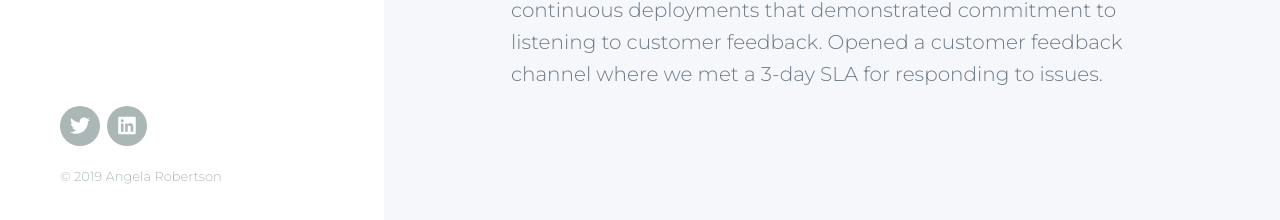
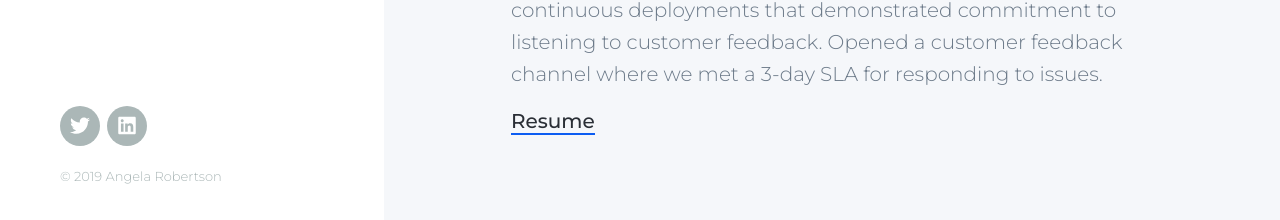
Before and after one commit to arob98/arob98.github.io, a Jekyll site: the page built from _pages/portfolio.md, in a window 1280 px wide and 900 px high, scrolled down 154 px. Shown: the part 677-897 px from the top of the window. Built offline with Jekyll 4.4.1, drawn with Linux system fonts in a browser that asks for light colours; nearby versions of some CDN libraries.

Commit message:
updated resume

```diff
--- a/_pages/portfolio.md
+++ b/_pages/portfolio.md
@@ -13,3 +13,5 @@ My teams have succeeded because of our commitment to simplify the user experienc
 * (Recent) Lead 200-person development team to adopt data-driven, performance-focused resourcing model.
 * (Mid career) Selected by executive leadership to create global program management organization designed to baseline contributions and defects, and subsequently increase contributions and reduce defects.
 * (Early career) Supervised 15-person team in support 23,000 unique customers. We moved from monthly updates to continuous deployments that demonstrated commitment to listening to customer feedback. Opened a customer feedback channel where we met a 3-day SLA for responding to issues.
+
+[Resume](/images/ARobertson.pdf)
```
